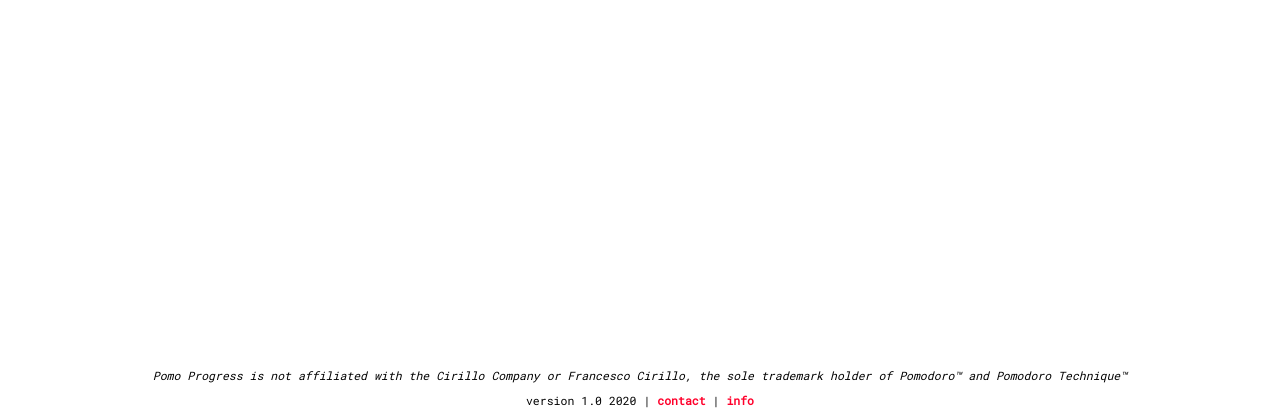
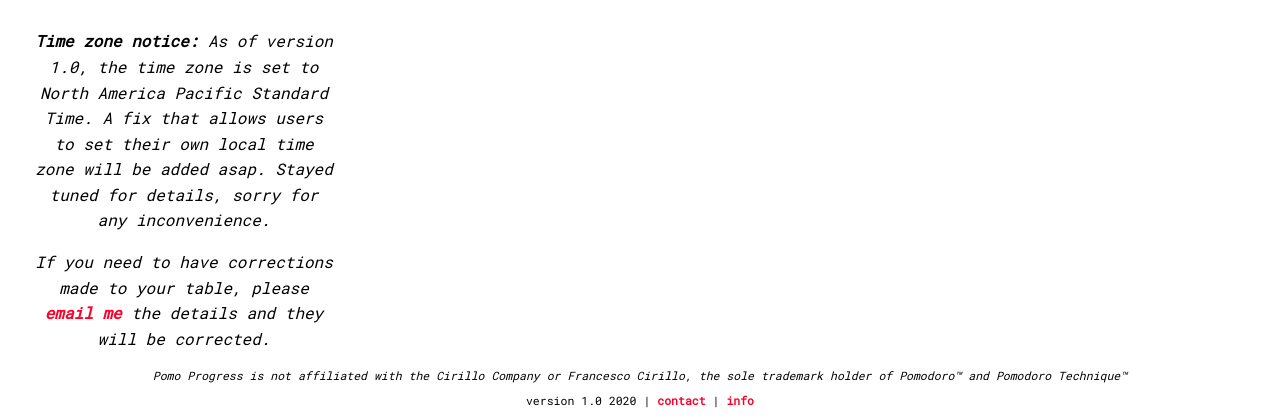
Before and after one commit to mwroberts3/pomodoro-progress, a Flask app: template templates/home.html in a window 1280 px wide. Shown: the part 482-901 px from the top of the page. Run offline with Flask 2, Linux system fonts and the light colour scheme; the template is opened without the code that fills it, so the values that code supplies are empty; some libraries are stand-ins or nearby versions.

Commit message:
added disclaimer about time zone

```diff
--- a/templates/home.html
+++ b/templates/home.html
@@ -46,6 +46,10 @@
         <strong>Deadline:</strong> {{ session['time_frame'] }}
         <br>
         <strong>Days Until Deadline:</strong> {{ session['current_days_until_deadline']}}
+        <br>
+        <br>
+        <p><em><strong>Time zone notice:</strong> As of version 1.0, the time zone is set to North America Pacific Standard Time. A fix that allows users to set their own local time zone will be added asap. Stayed tuned for details, sorry for any inconvenience.</em></p>
+        <p><em>If you need to have corrections made to your table, please <a href="mwroberts89@gmail.com">email me</a> the details and they will be corrected.</em></p>
         <br>
         <br>
         <span class="mobile-link"><a href="#stats">view stats</a></span>
```
